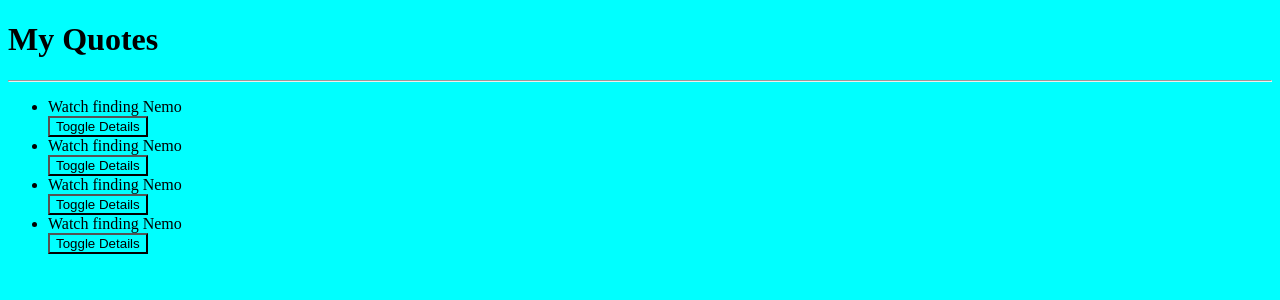
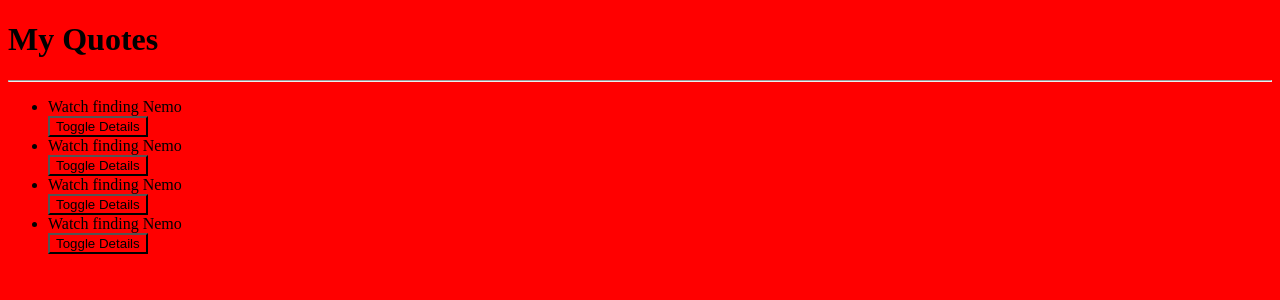
Before and after one commit to Parikirui/Quotes, an Angular app: page / in a window 1280 px wide. Shown: the top 300 px of the page. Built offline with nearby package versions, Linux system fonts and the light colour scheme.

Commit message:
change the background coor to red

```diff
--- a/src/styles.css
+++ b/src/styles.css
@@ -1,3 +1,3 @@
 *{
-    background-color: cyan;
+    background-color: red;
 }
```
